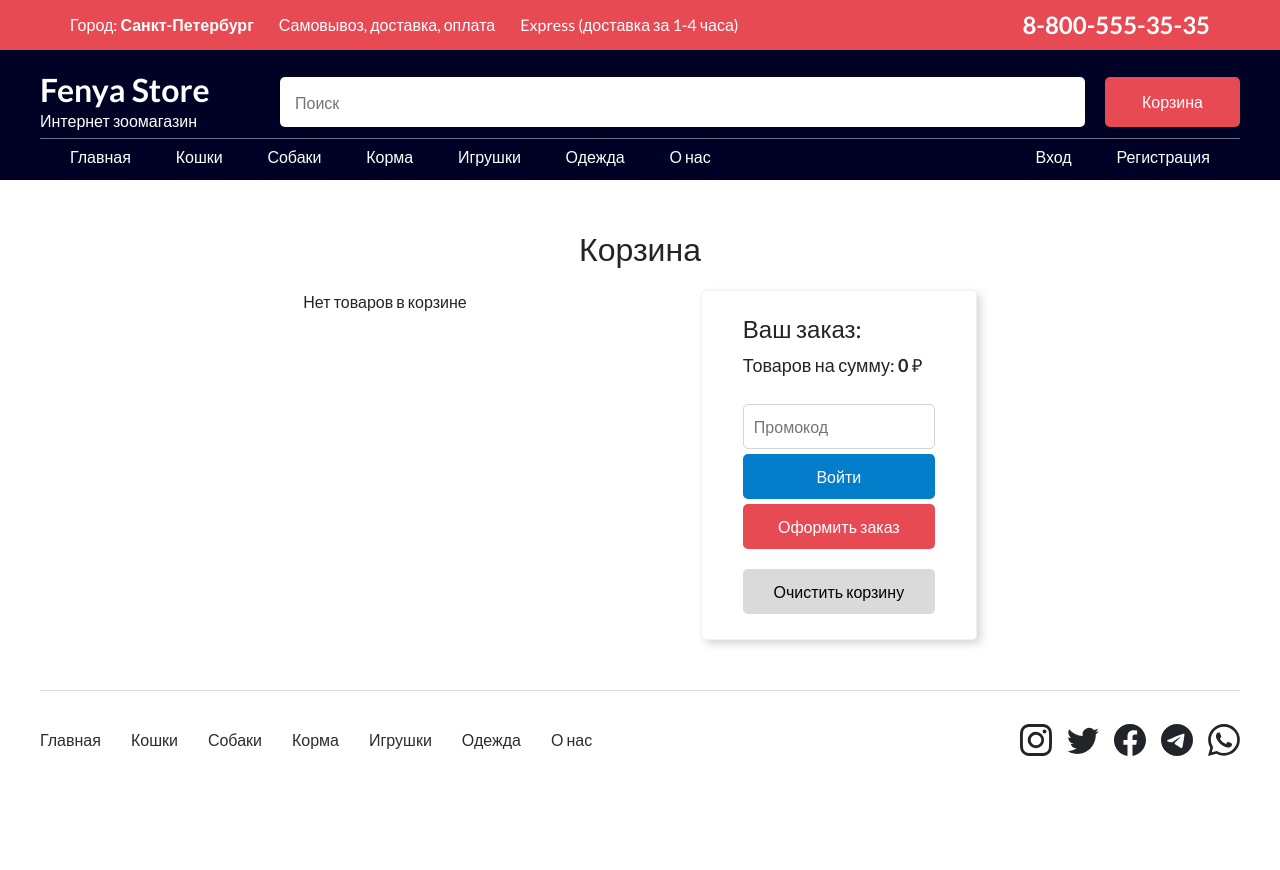
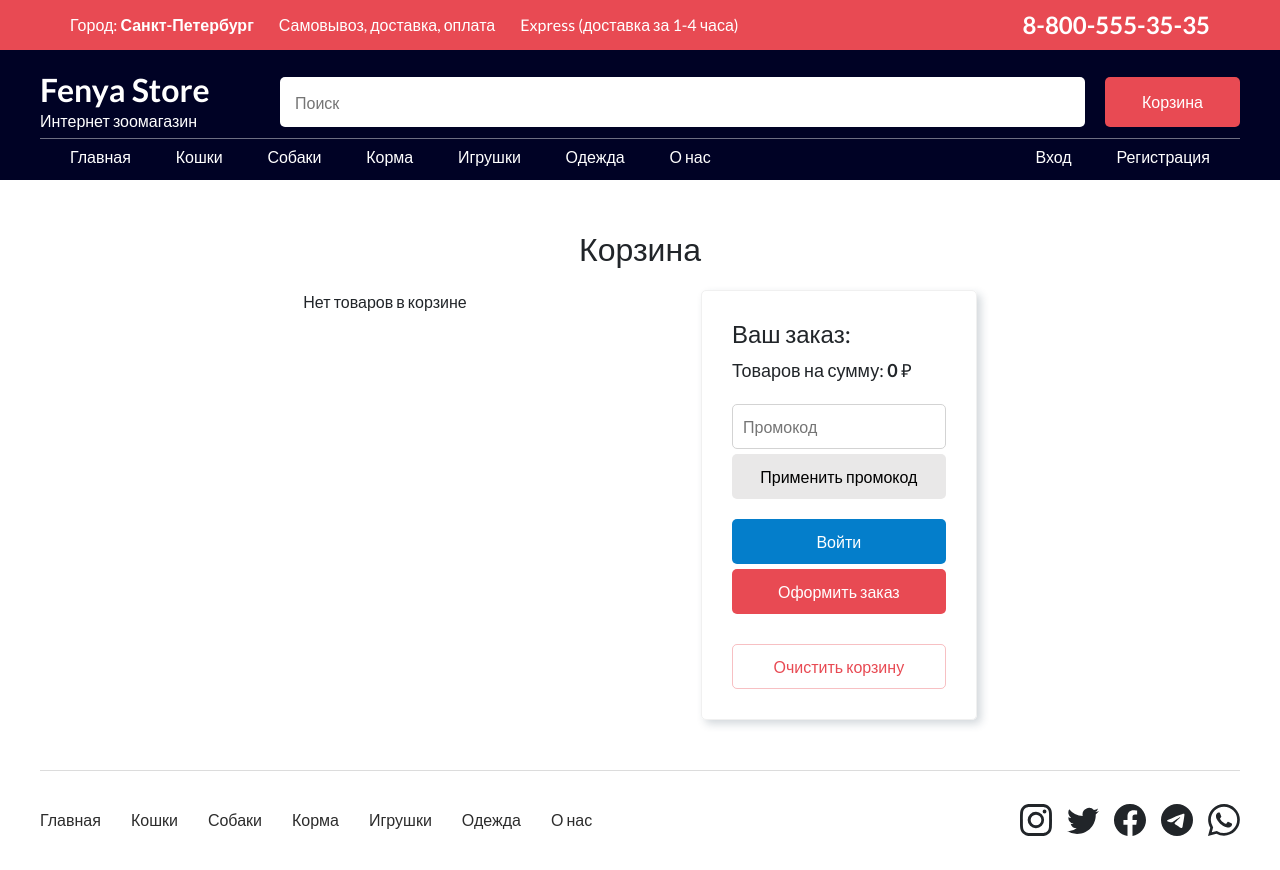
Before and after one commit to msmarielos/fenya-store, a React (Create React App) app in the folder client/: page /basket in a window 1280 px wide. Before the commit the page ends 800 px from the top, so only its background shows below. Built offline with nearby package versions, Linux system fonts and the light colour scheme.

Commit message:
promocode

```diff
--- a/client/src/components/Basket/Basket.jsx
+++ b/client/src/components/Basket/Basket.jsx
@@ -10,8 +10,6 @@ function Basket() {
   useEffect(() => {
     localStorage.setItem('basket', JSON.stringify(basketItems));
   }, [basketItems]);
-
-  console.log(basketItems, 'basketItems');
 
   return (
     <>
--- a/client/src/components/Basket/Basket.scss
+++ b/client/src/components/Basket/Basket.scss
@@ -9,12 +9,14 @@
   .total-item-card {
     display: flex;
     flex-direction: column;
+    width: 100%;
+    padding: 30px;
 
     input {
-      margin: 5px 0;
       padding-left: 10px;
       height: 45px;
       border-radius: 5px;
+      width: 100%;
       border: 1px solid rgb(211, 211, 211);
     }
 
@@ -35,7 +37,12 @@
 
     .login-btn {
       background-color: rgb(4, 126, 203);
+      transition: 0.2s;
       margin-bottom: 5px;
+    }
+
+    .login-btn:hover {
+      background-color: rgb(11, 106, 165);
     }
   }
 
@@ -43,7 +50,7 @@
     display: flex;
     align-items: center;
     justify-content: center;
-    height: 350px;
+    height: 430px;
     width: 490px;
     border: 1px solid rgb(240, 240, 240);
     border-radius: 5px;
@@ -51,17 +58,29 @@
     -moz-box-shadow: 4px 4px 8px 0px rgba(34, 60, 80, 0.2);
     box-shadow: 4px 4px 8px 0px rgba(34, 60, 80, 0.2);
 
+    .empty-btn {
+      margin-top: 30px;
+    }
+
     .regular-btn a {
       width: 100%;
       color: white;
       text-decoration: none;
     }
 
-    .clear-btn {
-      margin-top: 20px;
+    .promo-btn {
+      margin-bottom: 20px;
+      transition: 0.2s;
+      margin-top: 5px;
+      border: none;
+      border-radius: 5px;
       width: 100%;
-      background-color: rgb(218, 218, 218);
+      background-color: rgb(233, 232, 232);
       color: black;
+    }
+
+    .promo-btn:hover {
+      background-color: rgb(218, 217, 217);
     }
   }
 }
--- a/client/src/components/TotalItemCard/TotalItemCard.jsx
+++ b/client/src/components/TotalItemCard/TotalItemCard.jsx
@@ -1,17 +1,33 @@
 import React from 'react';
 import { useDispatch, useSelector } from 'react-redux';
 import { Link } from 'react-router-dom';
-import { clearBasketAC } from '../../redux/actionCreators/basketAC';
+import {
+  applyPromoAC,
+  clearBasketAC,
+} from '../../redux/actionCreators/basketAC';
 
 function TotalItemCard() {
   const dispatch = useDispatch();
 
-  const { basketItems } = useSelector(state => state.basketItems);
+  const { basketItems, promo } = useSelector(state => state.basketItems);
   const total = basketItems.reduce((sum, el) => sum + el.price * el.count, 0);
 
   const clearBasket = e => {
     e.preventDefault();
     dispatch(clearBasketAC());
+  };
+
+  const applyPromo = e => {
+    console.log(123);
+    e.preventDefault();
+    if (
+      total &&
+      e.target.promo.value === process.env.REACT_APP_PROMOCODE &&
+      !promo
+    ) {
+      dispatch(applyPromoAC());
+      localStorage.setItem('promo', true);
+    }
   };
 
   return (
@@ -20,14 +36,31 @@ function TotalItemCard() {
       <p>
         Товаров на сумму: <strong>{total}</strong> ₽
       </p>
-      <input type="text" placeholder="Промокод" />
+      <form onSubmit={applyPromo}>
+        {promo ? (
+          <>
+            <input disabled type="text" name="promo" placeholder="Промокод" />
+            <button disabled className="promo-btn" type="submit">
+              Применить промокод
+            </button>
+          </>
+        ) : (
+          <>
+            <input type="text" name="promo" placeholder="Промокод" />
+            <button className="promo-btn" type="submit">
+              Применить промокод
+            </button>
+          </>
+        )}
+      </form>
+
       <button className="regular-btn login-btn">Войти</button>
 
       <button className="regular-btn">
         <Link to="/basket/orderform">Оформить заказ</Link>
       </button>
 
-      <button className="regular-btn clear-btn" onClick={clearBasket}>
+      <button className="empty-btn" onClick={clearBasket}>
         Очистить корзину
       </button>
     </div>
--- a/client/src/redux/actionCreators/basketAC.js
+++ b/client/src/redux/actionCreators/basketAC.js
@@ -4,6 +4,7 @@ import {
   DELETE_ITEM_BASKET,
   INIT_ITEMS_BASKET,
   CLEAR_BASKET,
+  APPLY_PROMO,
 } from '../actionTypes/basketAT';
 
 export const addItemsBasketAC = payload => {
@@ -40,3 +41,10 @@ export const clearBasketAC = payload => {
     payload,
   };
 };
+
+export const applyPromoAC = payload => {
+  return {
+    type: APPLY_PROMO,
+    payload,
+  };
+};
--- a/client/src/redux/actionTypes/basketAT.js
+++ b/client/src/redux/actionTypes/basketAT.js
@@ -3,3 +3,4 @@ export const UPDATE_ITEM_BASKET = 'UPDATE_ITEM_BASKET';
 export const DELETE_ITEM_BASKET = 'DELETE_ITEM_BASKET';
 export const INIT_ITEMS_BASKET = 'INIT_ITEMS_BASKET';
 export const CLEAR_BASKET = 'CLEAR_BASKET';
+export const APPLY_PROMO = 'APPLY_PROMO';
--- a/client/src/redux/reducers/basketReducer.js
+++ b/client/src/redux/reducers/basketReducer.js
@@ -4,9 +4,11 @@ import {
   DELETE_ITEM_BASKET,
   INIT_ITEMS_BASKET,
   CLEAR_BASKET,
+  APPLY_PROMO,
 } from '../actionTypes/basketAT';
 const initialState = {
   basketItems: JSON.parse(localStorage.getItem('basket')) ?? [],
+  promo: JSON.parse(localStorage.getItem('promo')) ?? false,
 };
 
 export const basketReducer = (state = initialState, action) => {
@@ -57,6 +59,16 @@ export const basketReducer = (state = initialState, action) => {
         basketItems: [],
       };
 
+    case APPLY_PROMO:
+      return {
+        ...state,
+        promo: true,
+        basketItems: state.basketItems.map(item => {
+          const price = item.price - (item.price * 10) / 100;
+          return { ...item, price };
+        }),
+      };
+
     default:
       return state;
   }
```
Also changed, not shown: 1 other file (tests, documents, lock files or other folders).
